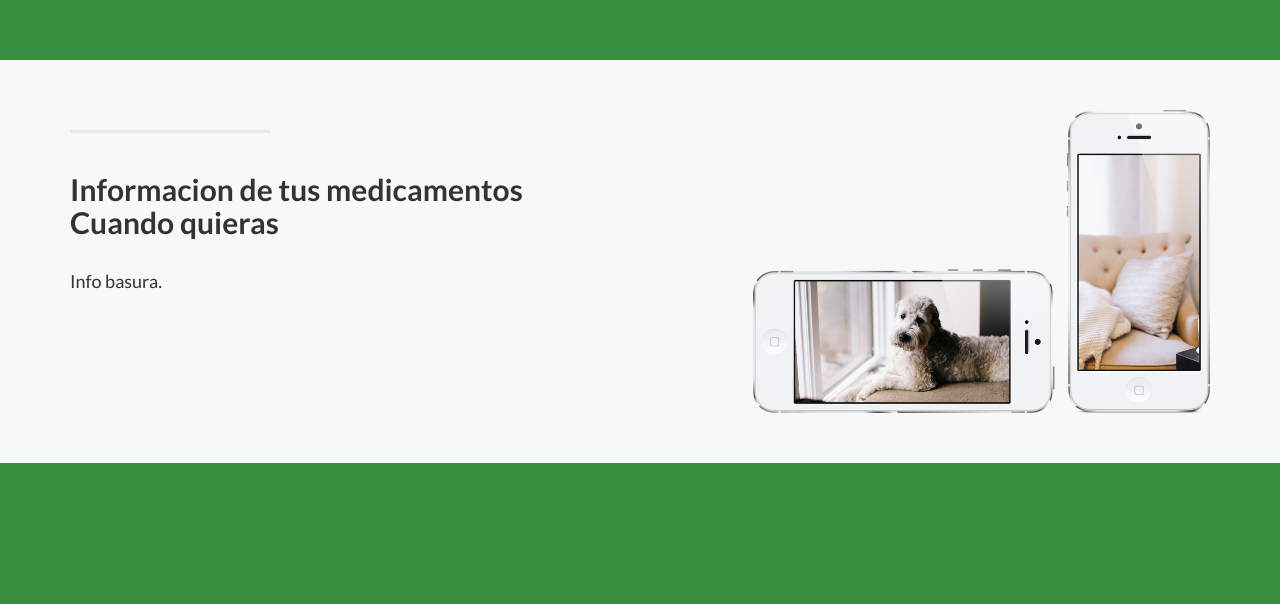
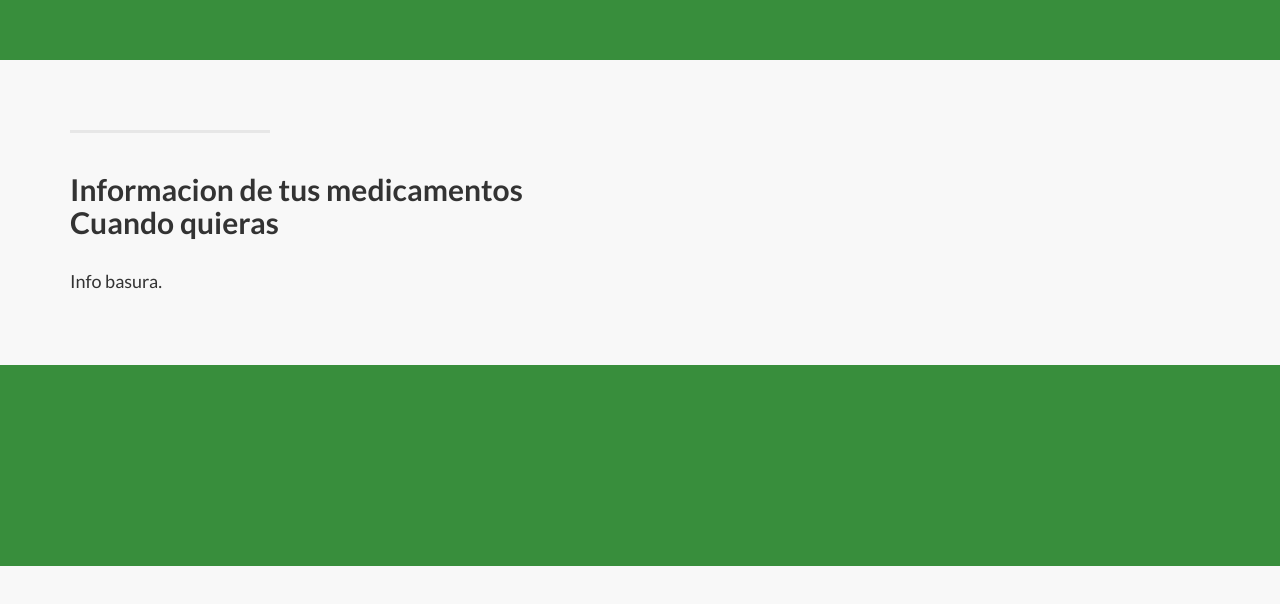
Before and after one commit to eduardobritosan/farmaapp-html, a plain HTML site: page index2.html in a window 1280 px wide. Shown: the part 762-1366 px from the top of the page. Drawn offline with Linux system fonts and the light colour scheme.

Commit message:
Quitados los moviles

```diff
--- a/index2.html
+++ b/index2.html
@@ -67,9 +67,6 @@
                     <h2 class="section-heading">Informacion de tus medicamentos<br>Cuando quieras</h2>
                     <p class="lead">Info basura</a>.</p>
                 </div>
-                <div class="col-lg-5 col-lg-offset-2 col-sm-6">
-                    <img class="img-responsive" src="img/phones.png" alt="">
-                </div>
             </div>
 
         </div>
```
